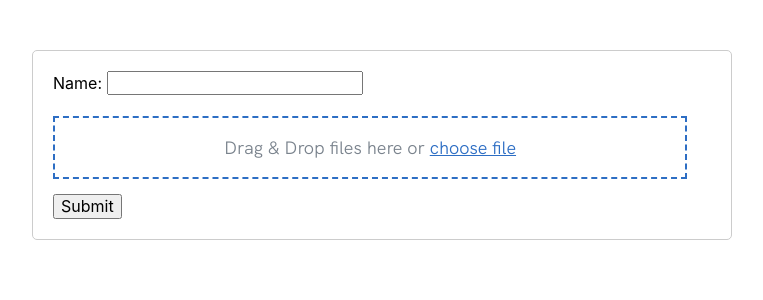
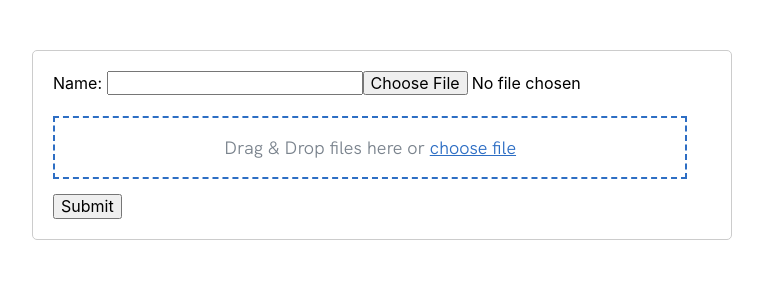
Before and after one commit to Dima-developer/sample-dropzone, a Next.js app: page / in a window 1280 px wide. Shown: the top 300 px of the page, without its empty margins (258-1021 px from the left). Built offline with nearby package versions, Linux system fonts and the light colour scheme.

Commit message:
add file input

```diff
--- a/pages/index.js
+++ b/pages/index.js
@@ -61,7 +61,7 @@ export default function Index() {
         <label htmlFor='name'>Name: </label>
         <input type='text' name='name' value={name} onChange={(e) => nameHandler(e)} />
 
-
+        <input id="file" type="file" name="Atachment" />
 
         <UploadDropzone name="File" isDisabled={false} setFile={setFile} />
 
```
